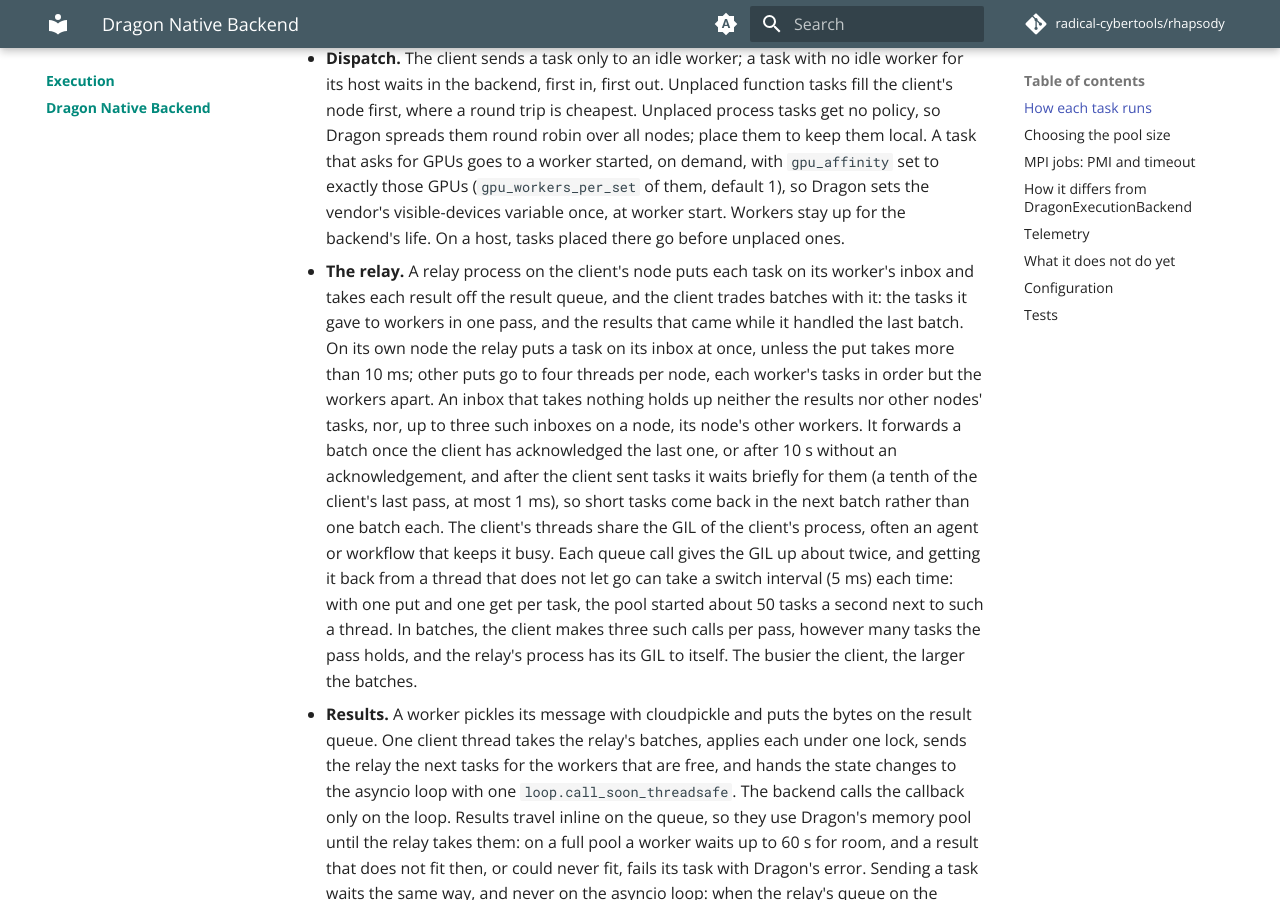
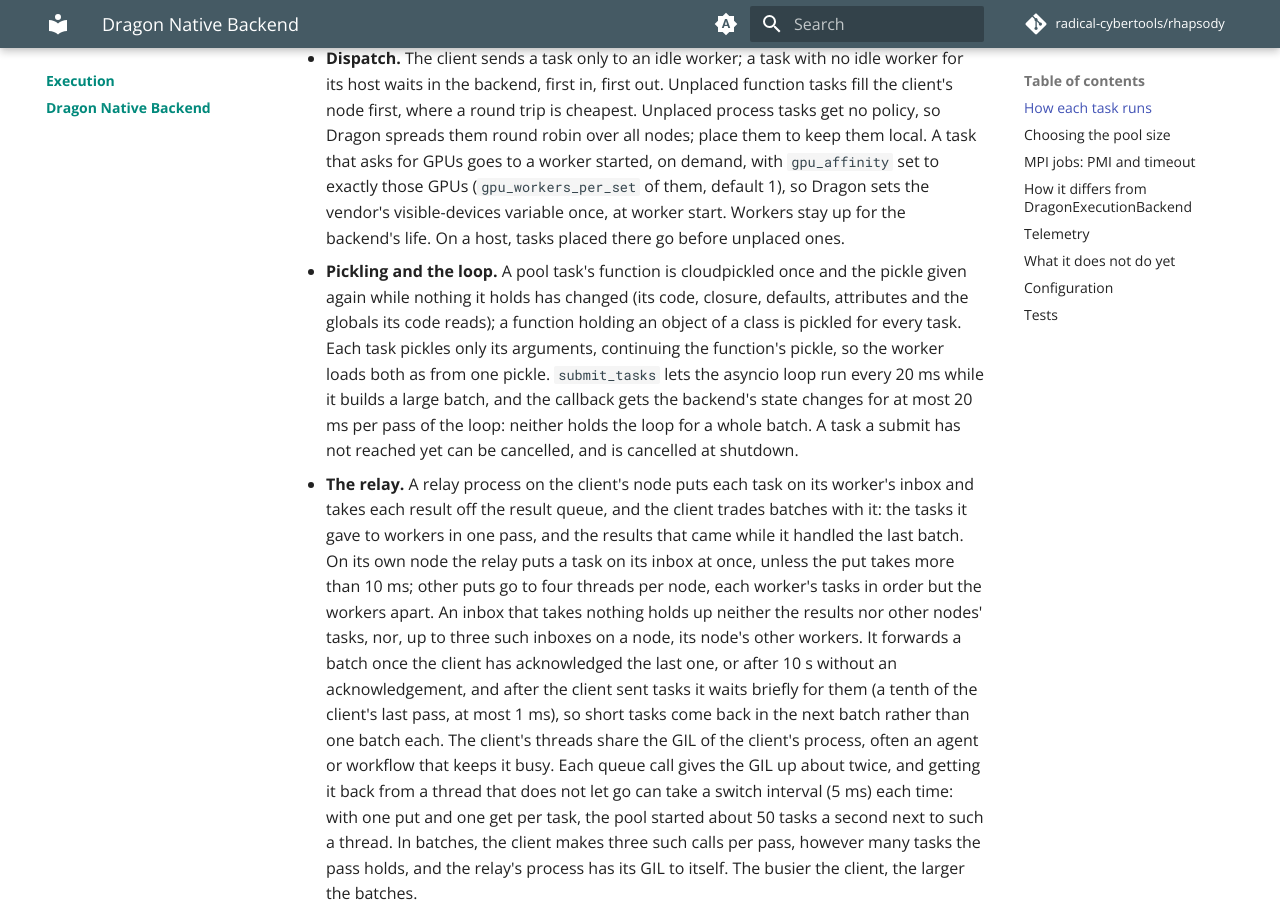
Before and after one commit to radical-cybertools/rhapsody, an MkDocs documentation site: the page built from docs/execution/dragon-native.md, in a window 1280 px wide and 900 px high, scrolled down 1617 px. Built offline with MkDocs 1.6.1 and Material for MkDocs 9.7.7, drawn with Linux system fonts in a browser that asks for light colours; comment, search, counter and statistics services are not loaded.

Commit message:
docs: the native backend pickles a function once and lets the loop run

```diff
--- a/docs/execution/dragon-native.md
+++ b/docs/execution/dragon-native.md
@@ -52,6 +52,14 @@ Install it with the `dragon` extra, and start your script with the Dragon launch
   a worker started, on demand, with `gpu_affinity` set to exactly those GPUs (`gpu_workers_per_set`
   of them, default 1), so Dragon sets the vendor's visible-devices variable once, at worker start.
   Workers stay up for the backend's life. On a host, tasks placed there go before unplaced ones.
+- **Pickling and the loop.** A pool task's function is cloudpickled once and the pickle given again
+  while nothing it holds has changed (its code, closure, defaults, attributes and the globals its
+  code reads); a function holding an object of a class is pickled for every task. Each task pickles
+  only its arguments, continuing the function's pickle, so the worker loads both as from one
+  pickle. `submit_tasks` lets the asyncio loop run every 20 ms while it builds a large batch, and
+  the callback gets the backend's state changes for at most 20 ms per pass of the loop: neither
+  holds the loop for a whole batch. A task a submit has not reached yet can be cancelled, and is
+  cancelled at shutdown.
 - **The relay.** A relay process on the client's node puts each task on its worker's inbox and
   takes each result off the result queue, and the client trades batches with it: the tasks it gave
   to workers in one pass, and the results that came while it handled the last batch. On its own
```
